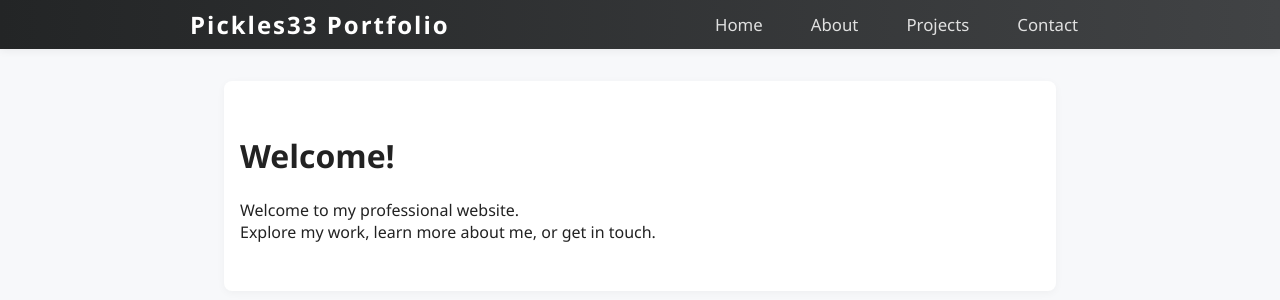
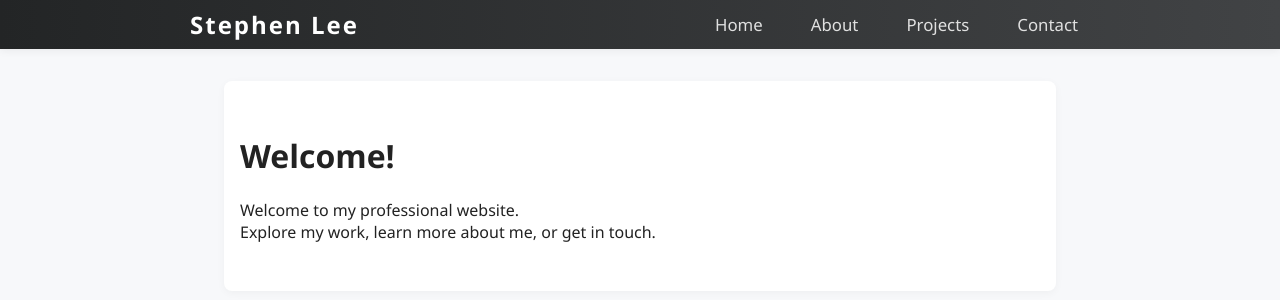
Before and after one commit to pickles33/PersonalWebsite, a Jekyll site: the page built from index.md, in a window 1280 px wide. Shown: the top 300 px of the page. Built offline with Jekyll 4.4.1, drawn with Linux system fonts in a browser that asks for light colours.

Commit message:
Update _config.yml

```diff
--- a/_config.yml
+++ b/_config.yml
@@ -1,4 +1,4 @@
-title: "Pickles33 Portfolio"
+title: "Stephen Lee"
 description: "Professional multi-page site"
 theme: minima
 markdown: kramdown
```
